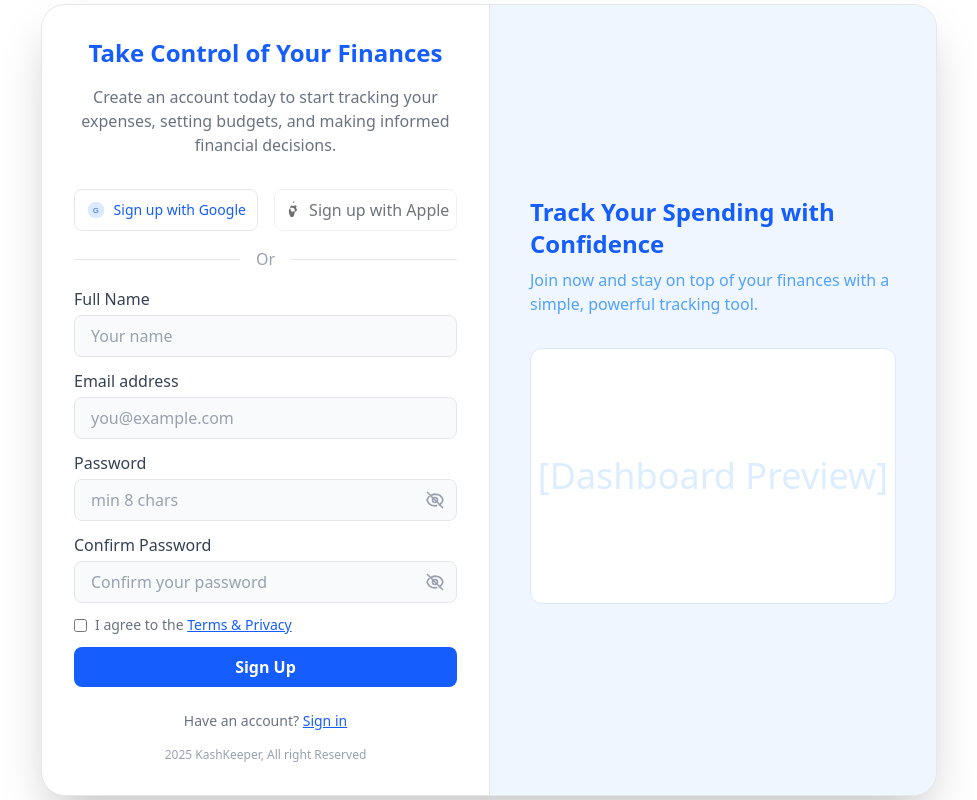
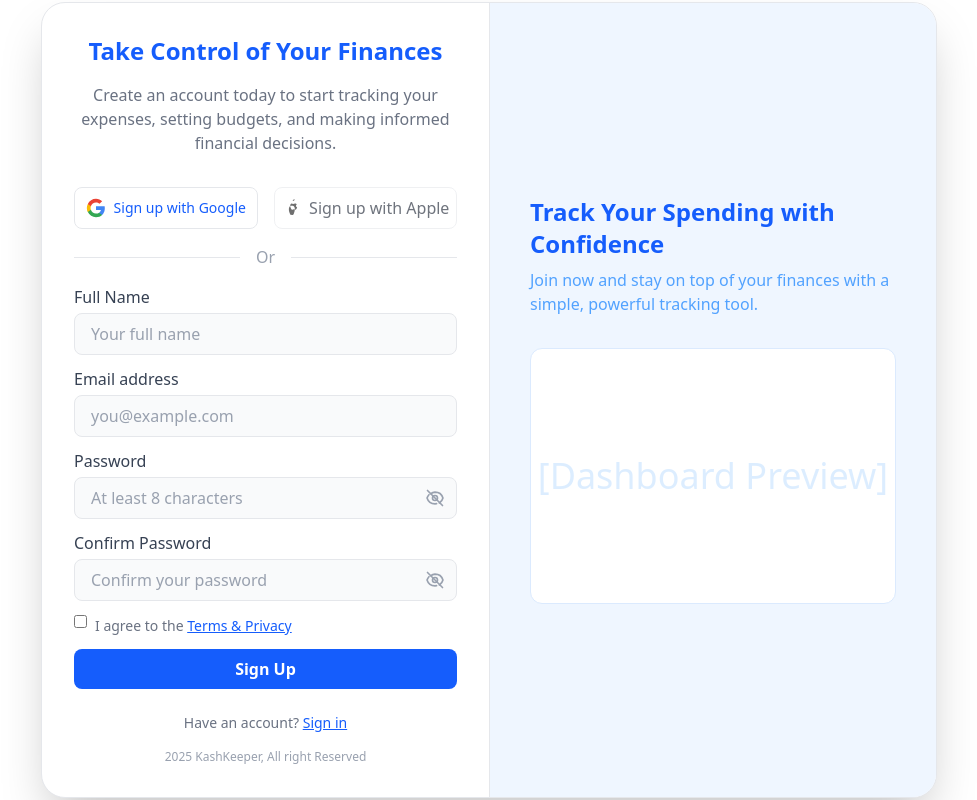
Before and after one commit to RosmeoP/expense-tracker, a React (Vite) app: page /signup in a window 1280 px wide. Shown: the whole page, without its empty margins (151-1128 px from the left). Built offline with nearby package versions, Linux system fonts and the light colour scheme; no server answers.

Commit message:
feat: implement Google OAuth handling and improve sign-up error management

```diff
--- a/src/pages/signUp.tsx
+++ b/src/pages/signUp.tsx
@@ -1,4 +1,4 @@
-import React, { useState } from 'react';
+import React, { useState, useEffect } from 'react';
 import { useNavigate } from 'react-router-dom';
 import { registerUser } from '../services/authService';
 
@@ -12,7 +12,40 @@
   const [loading, setLoading] = useState(false);
   const [showPassword, setShowPassword] = useState(false);
   const [showConfirmPassword, setShowConfirmPassword] = useState(false);
+  const [isGoogleLoading, setIsGoogleLoading] = useState(false);
   const navigate = useNavigate();
+
+  // Handle Google OAuth callback (same as login)
+  useEffect(() => {
+    const params = new URLSearchParams(window.location.search);
+    const token = params.get('token');
+    const refreshToken = params.get('refreshToken');
+    const error = params.get('error');
+
+    if (error) {
+      setError({ general: decodeURIComponent(error) });
+      setIsGoogleLoading(false);
+      window.history.replaceState({}, document.title, window.location.pathname);
+    } else if (token) {
+      localStorage.setItem('accessToken', token);
+      if (refreshToken) {
+        localStorage.setItem('refreshToken', refreshToken);
+      }
+
+      const userInfo = params.get('user');
+      if (userInfo) {
+        try {
+          const user = JSON.parse(decodeURIComponent(userInfo));
+          localStorage.setItem('user', JSON.stringify(user));
+        } catch (e) {
+          console.error('Error parsing user info:', e);
+        }
+      }
+
+      window.history.replaceState({}, document.title, window.location.pathname);
+      navigate('/dashboard');
+    }
+  }, [navigate]);
 
   const handleInputChange = (field: string, value: string | boolean) => {
     if (field === 'name') setName(value as string);
@@ -32,9 +65,10 @@
 
     let formError = { ...error };
 
-    if (!name) formError.name = 'Full name is required.';
-    if (!email) formError.email = 'Email address is required.';
+    if (!name.trim()) formError.name = 'Full name is required.';
+    if (!email.trim()) formError.email = 'Email address is required.';
     if (!password) formError.password = 'Password is required.';
+    if (password.length < 8) formError.password = 'Password must be at least 8 characters.';
     if (password !== confirmPassword) formError.confirmPassword = 'Passwords do not match.';
     if (!agree) formError.agree = 'You must agree to the terms and privacy policy to continue.';
 
@@ -47,12 +81,34 @@
     setLoading(true);
 
     try {
-      await registerUser(email, password, name);
+      // FIXED: Correct parameter order (name, email, password)
+      const response = await registerUser(name.trim(), email.trim(), password);
+
+      // Save tokens and user data just like in login
+      localStorage.setItem('accessToken', response.accessToken);
+      if (response.refreshToken) {
+        localStorage.setItem('refreshToken', response.refreshToken);
+      }
+
+      if (response.user) {
+        localStorage.setItem('user', JSON.stringify(response.user));
+      }
+
       navigate('/dashboard');
     } catch (err: any) {
       setLoading(false);
       setError({ general: err.message });
     }
+  };
+
+  const handleGoogleSignUp = () => {
+    setIsGoogleLoading(true);
+    setError({});
+
+    sessionStorage.setItem('returnTo', window.location.pathname);
+
+    const apiUrl = import.meta.env.VITE_API_URL || 'http://localhost:3000';
+    window.location.href = `${apiUrl}/auth/google`;
   };
 
   return (
@@ -64,8 +120,17 @@
           <p className="text-gray-500 mb-4 text-center">Create an account today to start tracking your expenses, setting budgets, and making informed financial decisions.</p>
 
           {error.general && (
-            <div className="bg-red-100 text-red-700 p-3 rounded-md mb-4">
-              {error.general}
+            <div className="bg-red-100 text-red-700 p-3 rounded-md mb-4 flex items-center justify-between">
+              <span>{error.general}</span>
+              <button
+                type="button"
+                onClick={() => setError({ ...error, general: '' })}
+                className="text-red-400 hover:text-red-600 focus:outline-none"
+              >
+                <svg className="w-4 h-4" fill="none" stroke="currentColor" strokeWidth={2} viewBox="0 0 24 24">
+                  <path strokeLinecap="round" strokeLinejoin="round" d="M6 18L18 6M6 6l12 12" />
+                </svg>
+              </button>
             </div>
           )}
 
@@ -73,15 +138,21 @@
             <div className="flex justify-center gap-4 mb-4">
               <button
                 type="button"
-                className="w-1/2 flex items-center justify-center gap-2 border border-gray-200 bg-white py-2 rounded-lg hover:bg-blue-50 transition text-sm text-blue-600"
+                disabled={isGoogleLoading}
+                onClick={handleGoogleSignUp}
+                className="w-1/2 flex items-center justify-center gap-2 border border-gray-200 bg-white py-2 rounded-lg hover:bg-blue-50 transition text-sm text-blue-600 disabled:opacity-50 disabled:cursor-not-allowed"
               >
-                <svg className="w-5 h-5" viewBox="0 0 48 48">
-                  <g>
-                    <circle cx="24" cy="24" r="20" fill="#DBEAFE" />
-                    <text x="24" y="30" textAnchor="middle" fontSize="18" fill="#2563EB" fontFamily="Arial">G</text>
-                  </g>
-                </svg>
-                Sign up with Google
+                {isGoogleLoading ? (
+                  <div className="w-4 h-4 border-2 border-blue-600 border-t-transparent rounded-full animate-spin"></div>
+                ) : (
+                  <svg className="w-5 h-5" viewBox="0 0 24 24">
+                    <path fill="#4285F4" d="M22.56 12.25c0-.78-.07-1.53-.2-2.25H12v4.26h5.92c-.26 1.37-1.04 2.53-2.21 3.31v2.77h3.57c2.08-1.92 3.28-4.74 3.28-8.09z"/>
+                    <path fill="#34A853" d="M12 23c2.97 0 5.46-.98 7.28-2.66l-3.57-2.77c-.98.66-2.23 1.06-3.71 1.06-2.86 0-5.29-1.93-6.16-4.53H2.18v2.84C3.99 20.53 7.7 23 12 23z"/>
+                    <path fill="#FBBC05" d="M5.84 14.09c-.22-.66-.35-1.36-.35-2.09s.13-1.43.35-2.09V7.07H2.18C1.43 8.55 1 10.22 1 12s.43 3.45 1.18 4.93l2.85-2.22.81-.62z"/>
+                    <path fill="#EA4335" d="M12 5.38c1.62 0 3.06.56 4.21 1.64l3.15-3.15C17.45 2.09 14.97 1 12 1 7.7 1 3.99 3.47 2.18 7.07l3.66 2.84c.87-2.6 3.3-4.53 6.16-4.53z"/>
+                  </svg>
+                )}
+                {isGoogleLoading ? 'Signing up...' : 'Sign up with Google'}
               </button>
               <button
                 type="button"
@@ -113,7 +184,7 @@
               className="w-full px-4 py-2 bg-gray-50 border border-gray-200 rounded-lg focus:outline-none focus:ring-2 focus:ring-blue-500 text-gray-900 placeholder-gray-400"
               value={name}
               onChange={(e) => handleInputChange('name', e.target.value)}
-              placeholder="Your name"
+              placeholder="Your full name"
             />
             {error.name && (
               <p className="text-red-500 text-xs mt-1">{error.name}</p>
@@ -144,7 +215,7 @@
                 value={password}
                 onChange={(e) => handleInputChange('password', e.target.value)}
                 minLength={8}
-                placeholder="min 8 chars"
+                placeholder="At least 8 characters"
               />
               <button
                 type="button"
@@ -153,13 +224,11 @@
                 onClick={() => setShowPassword((v) => !v)}
               >
                 {showPassword ? (
-                  // Eye open
                   <svg xmlns="http://www.w3.org/2000/svg" className="h-5 w-5" fill="none" viewBox="0 0 24 24" stroke="currentColor">
                     <path strokeLinecap="round" strokeLinejoin="round" strokeWidth={2} d="M15 12a3 3 0 11-6 0 3 3 0 016 0z" />
                     <path strokeLinecap="round" strokeLinejoin="round" strokeWidth={2} d="M2.458 12C3.732 7.943 7.523 5 12 5c4.477 0 8.268 2.943 9.542 7-1.274 4.057-5.065 7-9.542 7-4.477 0-8.268-2.943-9.542-7z" />
                   </svg>
                 ) : (
-                  // Eye closed
                   <svg xmlns="http://www.w3.org/2000/svg" className="h-5 w-5" fill="none" viewBox="0 0 24 24" stroke="currentColor">
                     <path strokeLinecap="round" strokeLinejoin="round" strokeWidth={2} d="M13.875 18.825A10.05 10.05 0 0112 19c-4.477 0-8.268-2.943-9.542-7a9.956 9.956 0 012.293-3.95M6.873 6.873A9.953 9.953 0 0112 5c4.477 0 8.268 2.943 9.542 7a9.956 9.956 0 01-4.293 5.95M15 12a3 3 0 11-6 0 3 3 0 016 0z" />
                     <path strokeLinecap="round" strokeLinejoin="round" strokeWidth={2} d="M3 3l18 18" />
@@ -188,13 +257,11 @@
                 onClick={() => setShowConfirmPassword((v) => !v)}
               >
                 {showConfirmPassword ? (
-                  // Eye open
                   <svg xmlns="http://www.w3.org/2000/svg" className="h-5 w-5" fill="none" viewBox="0 0 24 24" stroke="currentColor">
                     <path strokeLinecap="round" strokeLinejoin="round" strokeWidth={2} d="M15 12a3 3 0 11-6 0 3 3 0 016 0z" />
                     <path strokeLinecap="round" strokeLinejoin="round" strokeWidth={2} d="M2.458 12C3.732 7.943 7.523 5 12 5c4.477 0 8.268 2.943 9.542 7-1.274 4.057-5.065 7-9.542 7-4.477 0-8.268-2.943-9.542-7z" />
                   </svg>
                 ) : (
-                  // Eye closed
                   <svg xmlns="http://www.w3.org/2000/svg" className="h-5 w-5" fill="none" viewBox="0 0 24 24" stroke="currentColor">
                     <path strokeLinecap="round" strokeLinejoin="round" strokeWidth={2} d="M13.875 18.825A10.05 10.05 0 0112 19c-4.477 0-8.268-2.943-9.542-7a9.956 9.956 0 012.293-3.95M6.873 6.873A9.953 9.953 0 0112 5c4.477 0 8.268 2.943 9.542 7a9.956 9.956 0 01-4.293 5.95M15 12a3 3 0 11-6 0 3 3 0 016 0z" />
                     <path strokeLinecap="round" strokeLinejoin="round" strokeWidth={2} d="M3 3l18 18" />
@@ -205,25 +272,34 @@
             {error.confirmPassword && <p className="text-red-500 text-xs mt-1">{error.confirmPassword}</p>}
           </div>
 
-          <div className="flex items-center gap-2">
+          <div className="flex items-start gap-2">
             <input
               type="checkbox"
               checked={agree}
               onChange={(e) => handleInputChange('agree', e.target.checked)}
-              className="accent-blue-600"
+              className="accent-blue-600 mt-0.5"
             />
-            <span className="text-gray-500 text-sm">
-              I agree to the <a href="#" className="text-blue-600 underline">Terms & Privacy</a>
-            </span>
-            {error.agree && <p className="text-red-500 text-xs mt-1">{error.agree}</p>}
+            <div className="flex-1">
+              <span className="text-gray-500 text-sm">
+                I agree to the <a href="#" className="text-blue-600 underline">Terms & Privacy</a>
+              </span>
+              {error.agree && <p className="text-red-500 text-xs mt-1">{error.agree}</p>}
+            </div>
           </div>
 
           <button
             type="submit"
-            className="w-full bg-blue-600 text-white py-2 rounded-lg font-semibold hover:bg-blue-700 transition"
+            className="w-full bg-blue-600 text-white py-2 rounded-lg font-semibold hover:bg-blue-700 transition disabled:opacity-50 disabled:cursor-not-allowed"
             disabled={loading}
           >
-            {loading ? 'Signing Up...' : 'Sign Up'}
+            {loading ? (
+              <div className="flex items-center justify-center gap-2">
+                <div className="w-4 h-4 border-2 border-white border-t-transparent rounded-full animate-spin"></div>
+                Signing Up...
+              </div>
+            ) : (
+              'Sign Up'
+            )}
           </button>
         </form>
 
```
